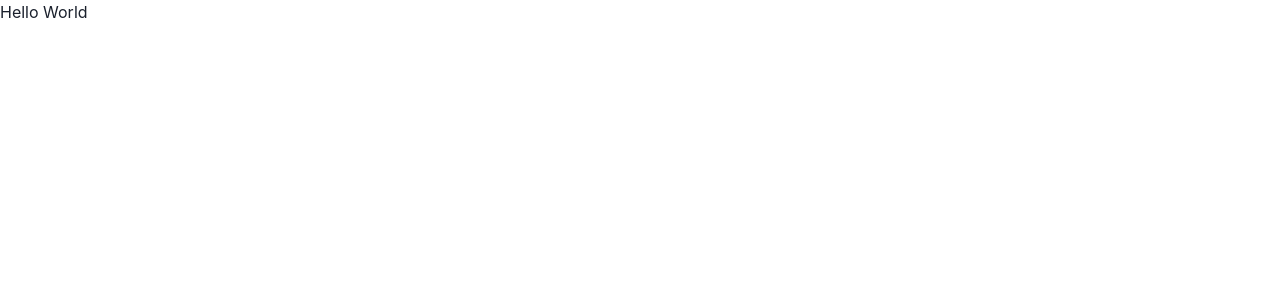
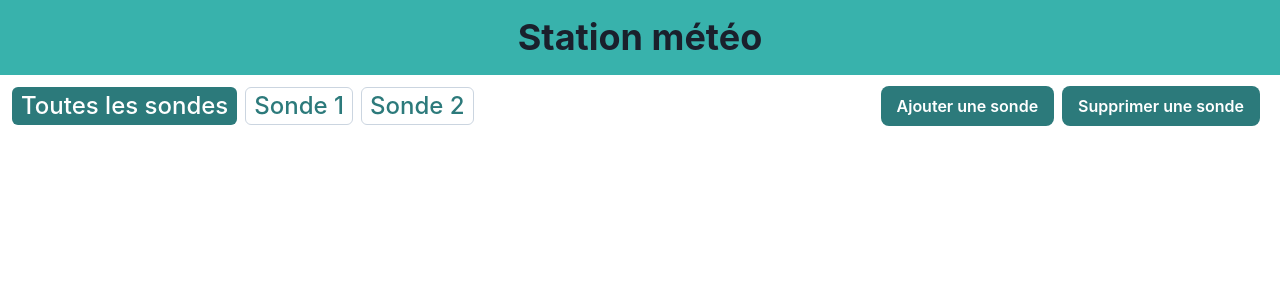
Before and after one commit to LauraLermechain/projet-meteo, a React (Create React App) app in the folder projet-iot-react/: page / in a window 1280 px wide. Shown: the top 300 px of the page. Built offline with nearby package versions, Linux system fonts and the light colour scheme.

Commit message:
[Fear]- add the heading and the first action bar

```diff
--- a/projet-iot-react/package.json
+++ b/projet-iot-react/package.json
@@ -6,6 +6,8 @@
     "@chakra-ui/react": "^2.8.2",
     "@emotion/react": "^11.11.3",
     "@emotion/styled": "^11.11.0",
+    "@fortawesome/free-solid-svg-icons": "^6.5.1",
+    "@fortawesome/react-fontawesome": "^0.2.0",
     "@testing-library/jest-dom": "^5.17.0",
     "@testing-library/react": "^13.4.0",
     "@testing-library/user-event": "^13.5.0",
--- a/projet-iot-react/src/App.js
+++ b/projet-iot-react/src/App.js
@@ -1,9 +1,13 @@
-import {Text} from "@chakra-ui/react"
+import {Heading} from "@chakra-ui/react"
 import './App.css';
+import ActionSection from "./feature/ActionBar/ActionBarSection.tsx";
 
 function App() {
   return (
-    <Text>Hello World</Text>
+  <>
+      <Heading width="100%" bg="teal.400" py={4} display="flex" justifyContent="center">Station météo</Heading>
+      <ActionSection />
+  </>
 
   );
 }
--- /dev/null
+++ b/projet-iot-react/src/feature/ActionBar/ActionBarSection.tsx
@@ -0,0 +1,83 @@
+import React, { useState } from "react";
+import { Button, Grid, Flex, useBreakpointValue } from "@chakra-ui/react";
+import { ProbeMenu, ProbeTags } from "./ProbeTag.tsx";
+
+export default function ActionSection() {
+  const [selectedProbe, setSelectedProbe] = useState<string>("ALL_PROBE");
+  const isLargeScreen = useBreakpointValue({ base: false, md: true });
+  return (
+    <Grid templateColumns="repeat(2, 1fr)">
+      {isLargeScreen ? (
+        <ProbeTags
+          data={[
+            {
+              id: "0",
+              name: "ALL_PROBE",
+              temperature: 25.5,
+              humidity: 50,
+              pression: 1015,
+              date_time: new Date("2022-01-23T12:00:00Z"),
+            },
+            {
+              id: "1",
+              name: "Sonde 1",
+              temperature: 25.5,
+              humidity: 50,
+              pression: 1015,
+              date_time: new Date("2022-01-23T12:00:00Z"),
+            },
+            {
+              id: "2",
+              name: "Sonde 2",
+              temperature: 22.3,
+              humidity: 60,
+              pression: 1010,
+              date_time: new Date("2022-01-23T13:30:00Z"),
+            },
+          ]}
+          selectedProbe={selectedProbe}
+          setSelectedProbe={setSelectedProbe}
+        />
+      ) : (
+        <ProbeMenu
+          data={[
+            {
+              id: "0",
+              name: "ALL_PROBE",
+              temperature: 25.5,
+              humidity: 50,
+              pression: 1015,
+              date_time: new Date("2022-01-23T12:00:00Z"),
+            },
+            {
+              id: "1",
+              name: "Sonde 1",
+              temperature: 25.5,
+              humidity: 50,
+              pression: 1015,
+              date_time: new Date("2022-01-23T12:00:00Z"),
+            },
+            {
+              id: "2",
+              name: "Sonde 2",
+              temperature: 22.3,
+              humidity: 60,
+              pression: 1010,
+              date_time: new Date("2022-01-23T13:30:00Z"),
+            },
+          ]}
+          selectedProbe={selectedProbe}
+          setSelectedProbe={setSelectedProbe}
+        />
+      )}
+      <Flex justify={{ base: "center ", md: "flex-end" }} align="center" px={5}>
+        <Button color="white" bg="teal.600" mx={2} rounded="lg" maxW={300}>
+          {isLargeScreen ? "Ajouter une sonde" : "+"}
+        </Button>
+        <Button color="white" bg="teal.600" rounded="lg" maxW={300}>
+          {isLargeScreen ? "Supprimer une sonde" : "-"}
+        </Button>
+      </Flex>
+    </Grid>
+  );
+}
--- /dev/null
+++ b/projet-iot-react/src/feature/ActionBar/ProbeTag.tsx
@@ -0,0 +1,88 @@
+import {
+  Stack,
+  Tag,
+  Menu,
+  MenuButton,
+  MenuList,
+  MenuItem,
+  IconButton,
+} from "@chakra-ui/react";
+import React from "react";
+import { FontAwesomeIcon } from "@fortawesome/react-fontawesome";
+import { faBars } from "@fortawesome/free-solid-svg-icons";
+export type ProbeProps = {
+  id: string;
+  name: string;
+  temperature: Number;
+  humidity: Number;
+  pression: Number;
+  date_time: Date;
+};
+
+export type ProbeTagsProps = {
+  data: Array<ProbeProps>;
+  selectedProbe: string;
+  setSelectedProbe: (probe: string) => void;
+};
+
+export const ProbeTags: React.FC<ProbeTagsProps> = ({
+  data,
+  selectedProbe,
+  setSelectedProbe,
+}) => {
+  return (
+    <Stack direction="row" justifyContent="start" ml={3} my={3}>
+      {data?.map((probe, index) => (
+        <Tag
+          noOfLines={1}
+          key={index}
+          bgColor={probe.name === selectedProbe ? "teal.600" : "white"}
+          textColor={probe.name === selectedProbe ? "white" : "teal.600"}
+          onClick={() => {
+            setSelectedProbe(probe.name);
+          }}
+          cursor="pointer"
+          fontWeight="500"
+          fontSize="x-large"
+          lineHeight="lg"
+          border={
+            probe.name !== selectedProbe ? "1px solid" : "1px solid transparent"
+          }
+          borderColor={
+            probe.name !== selectedProbe ? "gray.300" : "transparent"
+          }
+        >
+          {probe.name === "ALL_PROBE" ? "Toutes les sondes" : probe.name}
+        </Tag>
+      ))}
+    </Stack>
+  );
+};
+
+export const ProbeMenu: React.FC<ProbeTagsProps> = ({
+  data,
+  selectedProbe,
+  setSelectedProbe,
+}) => {
+  return (
+    <Menu>
+      <MenuButton
+        as={IconButton}
+        aria-label="Options"
+        icon={<FontAwesomeIcon icon={faBars} />}
+        variant="outline"
+      />
+      <MenuList>
+        {data?.map((probe, index) => (
+          <MenuItem
+            onClick={() => {
+              setSelectedProbe(probe.name);
+            }}
+          >
+            {probe.name === "ALL_PROBE" ? "Toutes les sondes" : probe.name}
+          </MenuItem>
+        ))}
+      </MenuList>
+    </Menu>
+  );
+};
```
Also changed, not shown: 1 other file (tests, documents, lock files or other folders).
